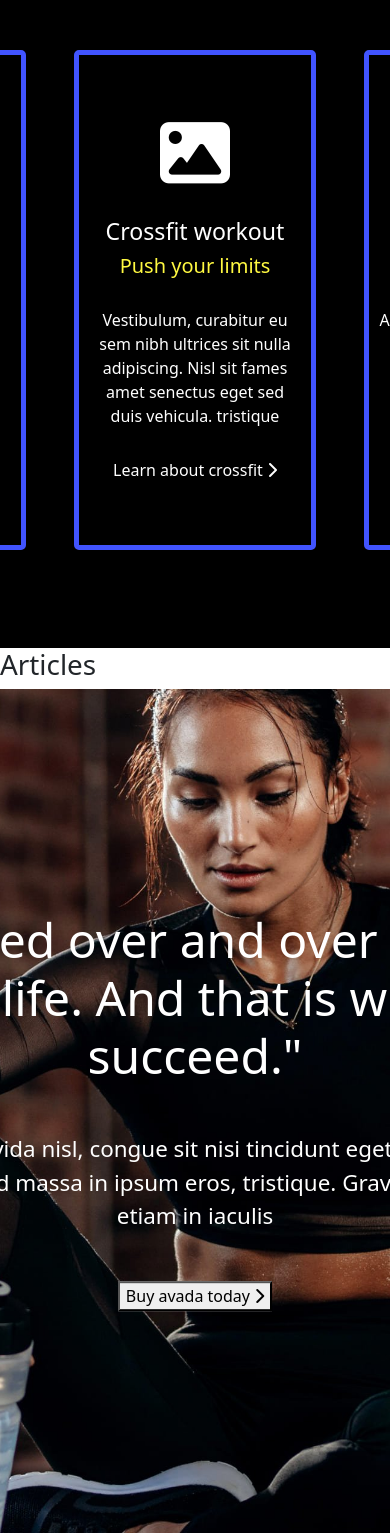
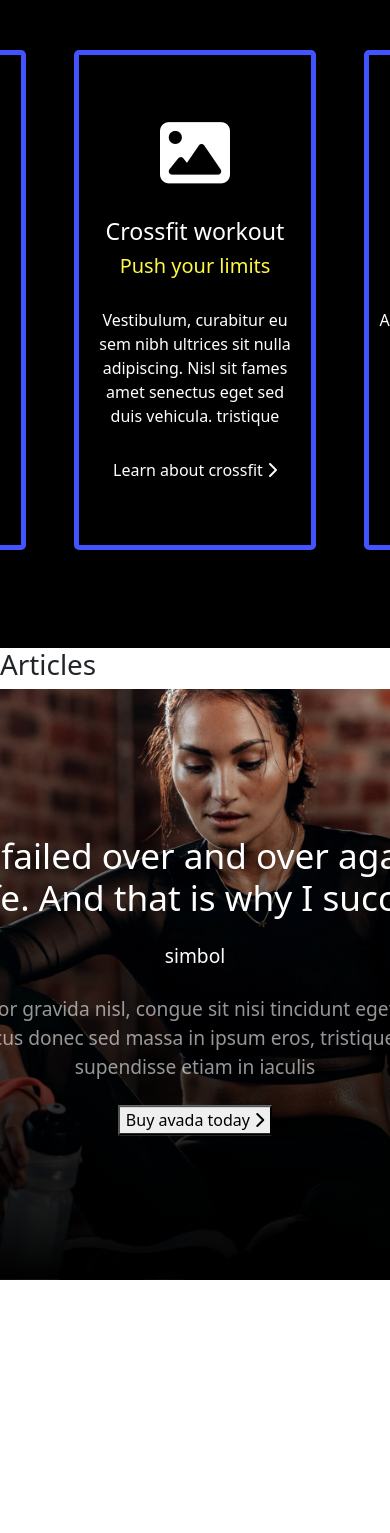
Before and after one commit to Francesco-Matteucci/proj-html-vuejs, a Vue app: page / in a window 390 px wide. Shown: the top 1533 px of the page. After the commit the page ends 1380 px from the top, so only its background shows below. Built offline with nearby package versions, Linux system fonts and the light colour scheme.

Commit message:
responsive in section "MainBuyAvada"

```diff
--- a/src/components/MainBuyAvada.vue
+++ b/src/components/MainBuyAvada.vue
@@ -11,10 +11,10 @@
 
 <template>
     <section>
-        <div class="new-container">
-            <h1 class="mb-5">"I've failed over and over again in my life. And that is why I succeed."</h1>
-            <span></span>
-            <p class="mb-5">Arcu auctor  gravida nisl, congue sit nisi tincidunt eget proin. In lacinia lacus donec sed massa in ipsum eros, tristique. Gravida supendisse etiam in iaculis</p>
+        <div>
+            <h1>"I've failed over and over again in my life. And that is why I succeed."</h1>
+            <p>simbol</p>
+            <p class="description">Arcu auctor  gravida nisl, congue sit nisi tincidunt eget proin. In lacinia lacus donec sed massa in ipsum eros, tristique. Gravida supendisse etiam in iaculis</p>
             <button>Buy avada today <i class="fa-solid fa-chevron-right"></i></button>
         </div>
     </section>
@@ -23,43 +23,63 @@
 <style lang="scss" scoped>
 
     section{
-        height: 100vh;
+        height: 70vh;
         color: white;
-        background-image: url('../assets/img/banner2-2x.jpg');
+        background: linear-gradient( transparent, black ), url('../assets/img/banner2-2x.jpg');
         background-size: cover;
         background-position: center;
         position: relative;
+        margin-bottom: 100px;
 
-        h1{
-            font-size: 3rem;
-        }
-
-         p{
-             font-size: 1.4rem;
-         }
     }
 
-    section::before {
-        content: '';
-        position: absolute;
-        top: 0;
-        left: 0;
-        width: 100%;
-        background-image: linear-gradient(#ffffff00, #060607e0);
-    }
-
-    //Filtro che non sta funzionando!!!!
     section div {
         position: absolute;
         top: 50%;
         left: 50%;
         text-align: center;
         transform: translate(-50%, -50%);
+
+        width: 576px;
     }
 
-    .new-container{
-        width: 768px;
-        margin: 0 auto;
+    h1{
+        font-size: 2.2rem;
+        margin-bottom: 1.5rem;
     }
 
+    p{
+        font-size: 1.2rem;
+        margin-bottom: 1.5rem;
+    }
+
+    .description{
+        color: rgba(255, 255, 255, 0.589);
+    }
+
+
+    //Responsive
+
+    @media screen and (min-width:1020px) {
+        section{
+            height: 100vh;
+        }
+
+        section div{
+            width: 600px;
+        }
+
+        h1{
+            font-size: 3.2rem;
+            margin-bottom: 2rem;
+
+        }
+
+        p{
+            font-size: 1.5rem;
+            margin-bottom: 2rem;
+
+        }
+
+    }
 </style>
```
